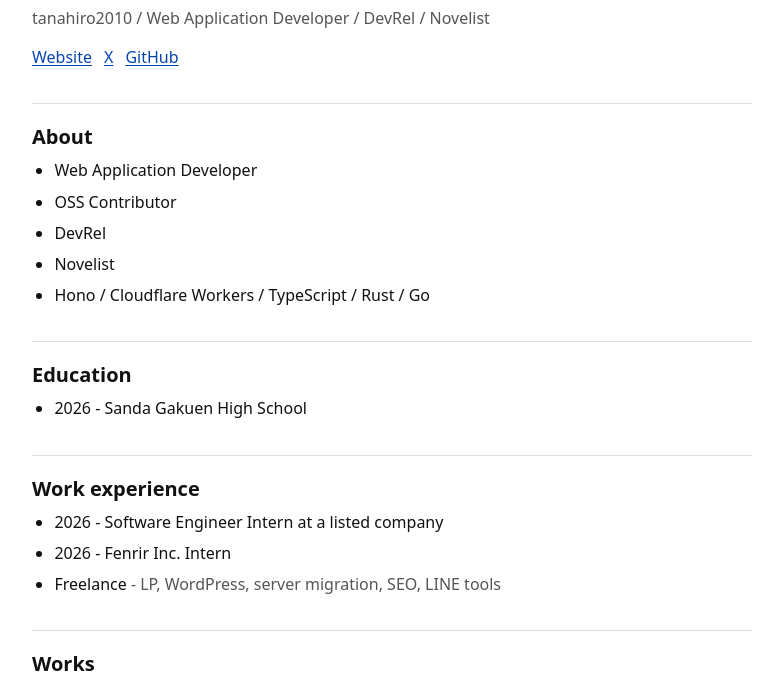
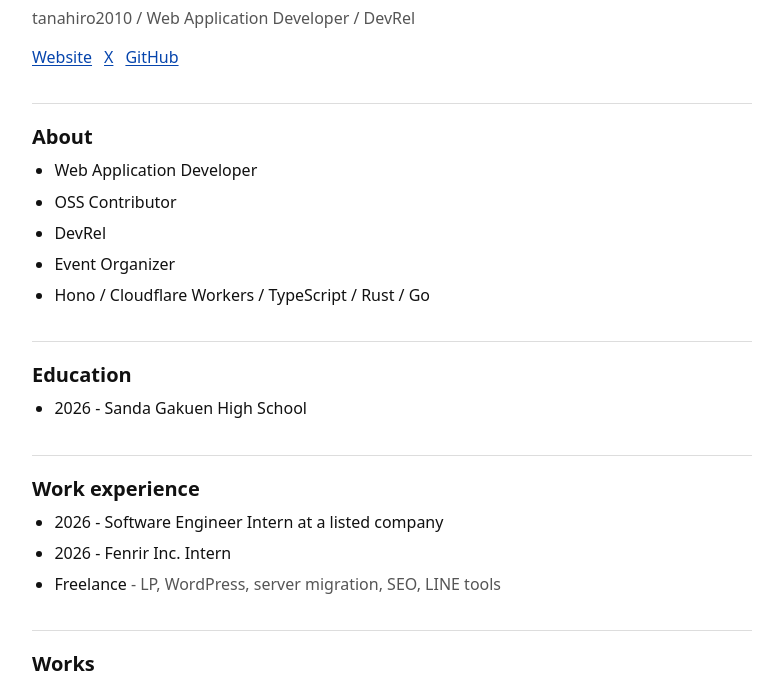
Before and after one commit to tanahiro2010/portfolio, an Astro site: page / in a window 1280 px wide. Shown: the part 83-764 px from the top of the page, without its empty margins (248-1031 px from the left). Built offline with nearby package versions, Linux system fonts and the light colour scheme; Astro itself is replaced by a stand-in of ours.

Commit message:
fix: プロフィールから「Novelist」を削除し、「Event Organizer」を追加

```diff
--- a/src/data/home.md
+++ b/src/data/home.md
@@ -1,6 +1,6 @@
 # Hirohisa Tanaka
 
-tanahiro2010 / Web Application Developer / DevRel / Novelist
+tanahiro2010 / Web Application Developer / DevRel
 
 - [Website](https://tanahiro2010.com/)
 - [X](https://x.com/tanahiro2010)
@@ -11,7 +11,7 @@ tanahiro2010 / Web Application Developer / DevRel / Novelist
 - Web Application Developer
 - OSS Contributor
 - DevRel
-- Novelist
+- Event Organizer
 - Hono / Cloudflare Workers / TypeScript / Rust / Go
 
 ## Education
```
